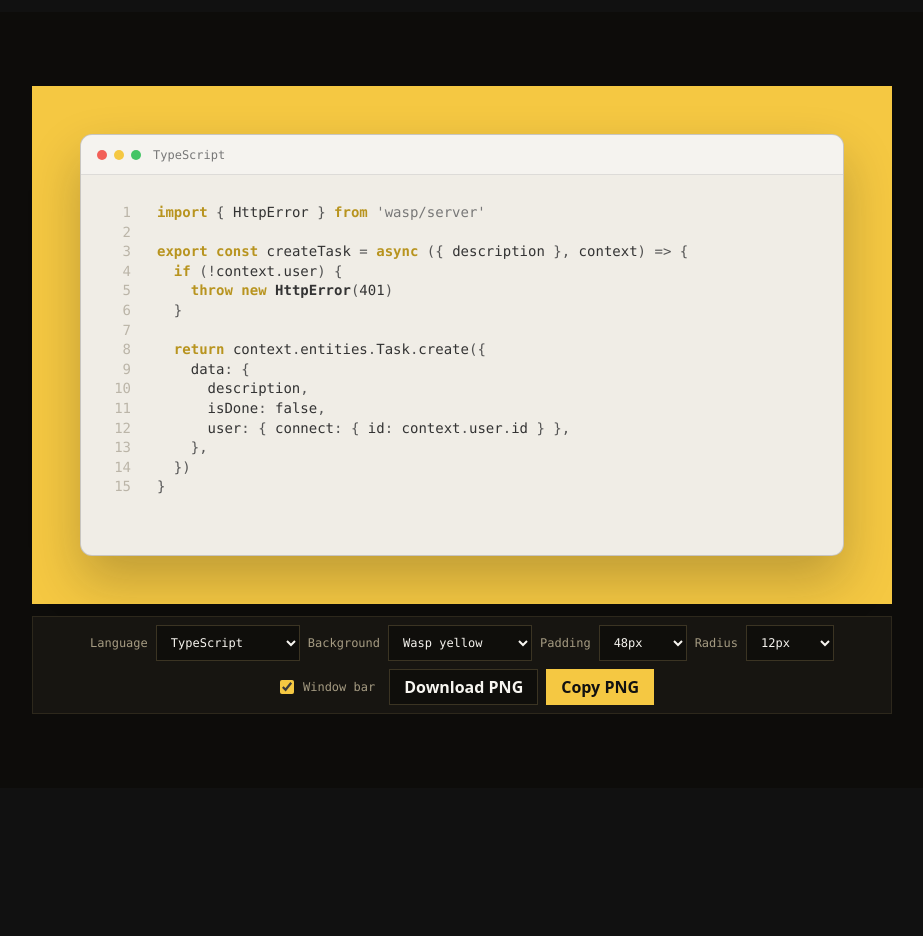
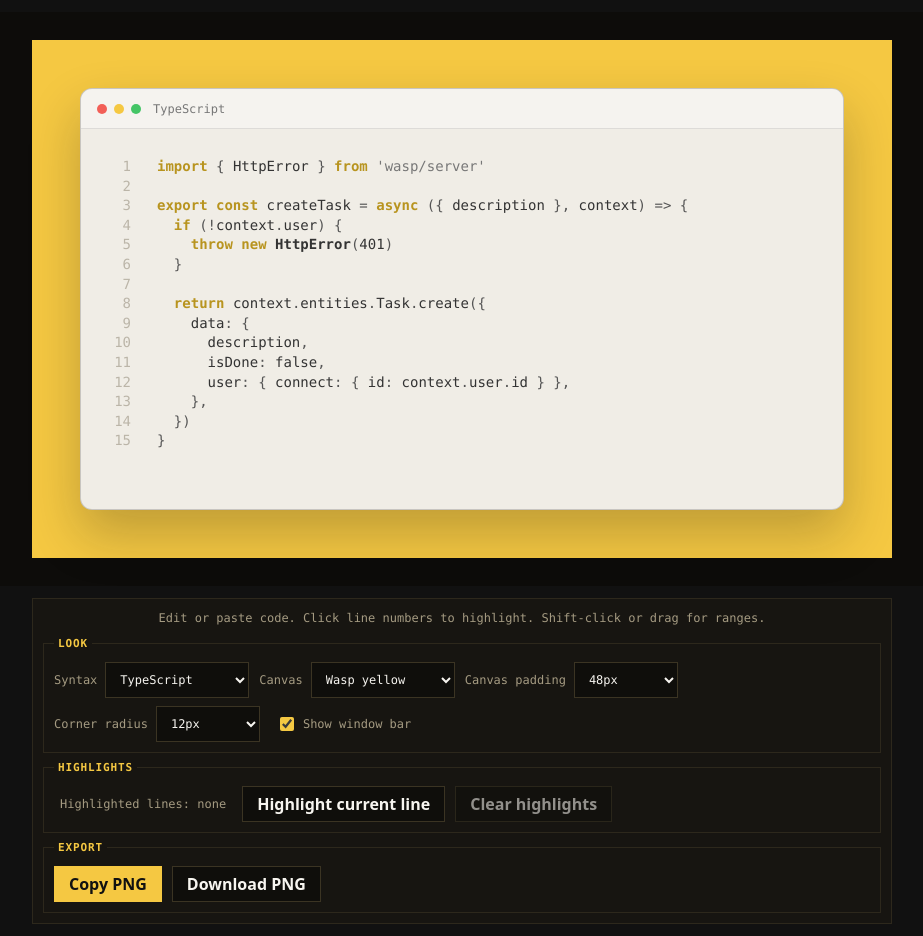
Before and after one commit to infomiho/code-screenshot, a Preact app: page / in a window 1280 px wide. Shown: the whole page, without its empty margins (178-1101 px from the left). Before the commit the page ends 800 px from the top, so only its background shows below. Built offline with nearby package versions, Linux system fonts and the light colour scheme.

Commit message:
Improve screenshot editor UX

```diff
--- a/src/app.tsx
+++ b/src/app.tsx
@@ -47,6 +47,9 @@ type LanguageOption = {
   label: string
   lang: LanguageValue
 }
+
+type LineDragMode = 'add' | 'remove'
+type ExportAction = 'copy' | 'download' | null
 
 const languageOptions: LanguageOption[] = [
   { id: 'typescript', label: 'TypeScript', lang: 'typescript' },
@@ -224,11 +227,31 @@ const buildLineRange = (firstLine: number, lastLine: number) => {
   return selectedLines
 }
 
+const formatHighlightedLines = (lines: Set<number>) => {
+  const sortedLines = [...lines].sort((a, b) => a - b)
+
+  if (sortedLines.length === 0) return 'Highlighted lines: none'
+  if (sortedLines.length === 1) return `Highlighted line: ${sortedLines[0]}`
+
+  const isContiguous = sortedLines.every(
+    (lineNumber, index) => index === 0 || lineNumber === sortedLines[index - 1] + 1,
+  )
+
+  if (isContiguous) {
+    return `Highlighted lines: ${sortedLines[0]}-${sortedLines[sortedLines.length - 1]} (${sortedLines.length} lines)`
+  }
+
+  const previewLines = sortedLines.slice(0, 4).join(', ')
+  const overflow = sortedLines.length > 4 ? `, +${sortedLines.length - 4} more` : ''
+
+  return `Highlighted lines: ${previewLines}${overflow} (${sortedLines.length} lines)`
+}
+
 const downloadBlob = (blob: Blob) => {
   const link = document.createElement('a')
   const url = window.URL.createObjectURL(blob)
 
-  link.download = 'wasp-code-screenshot.png'
+  link.download = 'code-screenshot.png'
   link.href = url
   link.click()
   window.setTimeout(() => window.URL.revokeObjectURL(url), 0)
@@ -254,6 +277,8 @@ export function App() {
   const highlightedLinesRef = useRef(new Set<number>())
   const lineSelectionAnchorRef = useRef<number | null>(null)
   const lineDragAnchorRef = useRef<number | null>(null)
+  const lineDragBaseRef = useRef<Set<number> | null>(null)
+  const lineDragModeRef = useRef<LineDragMode>('add')
   const isDraggingLineRef = useRef(false)
   const [code, setCode] = useState(getInitialCode)
   const [languageId, setLanguageId] = useState('typescript')
@@ -262,7 +287,7 @@ export function App() {
   const [radius, setRadius] = useState(12)
   const [showChrome, setShowChrome] = useState(true)
   const [highlightedLines, setHighlightedLines] = useState<Set<number>>(() => new Set())
-  const [isExporting, setIsExporting] = useState(false)
+  const [exportAction, setExportAction] = useState<ExportAction>(null)
   const [message, setMessage] = useState('')
 
   const selectedLanguage =
@@ -270,6 +295,10 @@ export function App() {
   const selectedBackground =
     backgroundOptions.find((option) => option.id === backgroundId) ?? backgroundOptions[0]
   const selectedLineCount = highlightedLines.size
+  const highlightedLineStatus = formatHighlightedLines(highlightedLines)
+  const isCopying = exportAction === 'copy'
+  const isDownloading = exportAction === 'download'
+  const isExporting = exportAction !== null
 
   codeRef.current = code
   highlightedLinesRef.current = highlightedLines
@@ -293,8 +322,27 @@ export function App() {
   useEffect(() => {
     if (!editorHostRef.current) return
 
-    const selectLineRange = (firstLine: number, lastLine: number) => {
-      setHighlightedLines(buildLineRange(firstLine, lastLine))
+    const applyLineRange = (
+      firstLine: number,
+      lastLine: number,
+      mode: LineDragMode,
+      baseLines: Set<number>,
+    ) => {
+      const lineRange = buildLineRange(firstLine, lastLine)
+
+      setHighlightedLines(() => {
+        const nextLines = new Set(baseLines)
+
+        for (const lineNumber of lineRange) {
+          if (mode === 'add') {
+            nextLines.add(lineNumber)
+          } else {
+            nextLines.delete(lineNumber)
+          }
+        }
+
+        return nextLines
+      })
     }
 
     const editorView = new EditorView({
@@ -307,6 +355,10 @@ export function App() {
           syntaxHighlighting(waspHighlightStyle),
           EditorState.tabSize.of(2),
           EditorView.lineWrapping,
+          EditorView.contentAttributes.of({
+            'aria-label': 'Code editor',
+            'aria-describedby': 'editor-help highlight-status',
+          }),
           keymap.of([indentWithTab]),
           lineNumbers({
             domEventHandlers: {
@@ -315,18 +367,25 @@ export function App() {
                 const lineNumber = view.state.doc.lineAt(line.from).number
 
                 mouseEvent.preventDefault()
-                lineSelectionAnchorRef.current = mouseEvent.shiftKey
+                const baseLines = new Set(highlightedLinesRef.current)
+                const anchorLine = mouseEvent.shiftKey
                   ? lineSelectionAnchorRef.current ?? lineNumber
                   : lineNumber
-                lineDragAnchorRef.current = lineSelectionAnchorRef.current
+
+                lineSelectionAnchorRef.current = lineNumber
+                lineDragAnchorRef.current = anchorLine
+                lineDragBaseRef.current = baseLines
+                lineDragModeRef.current =
+                  !mouseEvent.shiftKey && highlightedLinesRef.current.has(lineNumber) ? 'remove' : 'add'
                 isDraggingLineRef.current = true
-                selectLineRange(lineDragAnchorRef.current, lineNumber)
+                applyLineRange(anchorLine, lineNumber, lineDragModeRef.current, baseLines)
 
                 window.addEventListener(
                   'mouseup',
                   () => {
                     isDraggingLineRef.current = false
                     lineDragAnchorRef.current = null
+                    lineDragBaseRef.current = null
                   },
                   { once: true },
                 )
@@ -334,7 +393,11 @@ export function App() {
                 return true
               },
               mousemove: (view, line, event) => {
-                if (!isDraggingLineRef.current || lineDragAnchorRef.current == null) {
+                if (
+                  !isDraggingLineRef.current ||
+                  lineDragAnchorRef.current == null ||
+                  lineDragBaseRef.current == null
+                ) {
                   return false
                 }
 
@@ -342,7 +405,12 @@ export function App() {
                 const lineNumber = view.state.doc.lineAt(line.from).number
 
                 mouseEvent.preventDefault()
-                selectLineRange(lineDragAnchorRef.current, lineNumber)
+                applyLineRange(
+                  lineDragAnchorRef.current,
+                  lineNumber,
+                  lineDragModeRef.current,
+                  lineDragBaseRef.current,
+                )
                 return true
               },
             },
@@ -355,6 +423,13 @@ export function App() {
             const nextCode = update.state.doc.toString()
             codeRef.current = nextCode
             setCode(nextCode)
+            setHighlightedLines((previousLines) => {
+              const visibleLines = new Set(
+                [...previousLines].filter((lineNumber) => lineNumber <= update.state.doc.lines),
+              )
+
+              return visibleLines.size === previousLines.size ? previousLines : visibleLines
+            })
           }),
         ],
       }),
@@ -371,6 +446,28 @@ export function App() {
     }
   }, [selectedLanguage.lang])
 
+  const highlightCurrentLine = () => {
+    const editorView = editorViewRef.current
+
+    if (!editorView) return
+
+    const lineNumber = editorView.state.doc.lineAt(editorView.state.selection.main.head).number
+
+    lineSelectionAnchorRef.current = lineNumber
+    setHighlightedLines((previousLines) => {
+      if (previousLines.has(lineNumber)) return previousLines
+
+      const nextLines = new Set(previousLines)
+      nextLines.add(lineNumber)
+      return nextLines
+    })
+    editorView.focus()
+  }
+
+  const clearHighlights = () => {
+    setHighlightedLines(new Set())
+  }
+
   const renderPngBlob = () => {
     if (!shotRef.current) return null
 
@@ -382,7 +479,7 @@ export function App() {
   }
 
   const copyPng = async () => {
-    setIsExporting(true)
+    setExportAction('copy')
     setMessage('')
 
     try {
@@ -397,16 +494,16 @@ export function App() {
       await navigator.clipboard.write([
         new ClipboardItem({ [blob.type || 'image/png']: blob }),
       ])
-      setMessage('Copied PNG.')
+      setMessage('Copied PNG to clipboard.')
     } catch {
       setMessage('Copy failed. Use Download PNG.')
     } finally {
-      setIsExporting(false)
+      setExportAction(null)
     }
   }
 
   const downloadPng = async () => {
-    setIsExporting(true)
+    setExportAction('download')
     setMessage('')
 
     try {
@@ -418,7 +515,7 @@ export function App() {
     } catch {
       setMessage('Download failed.')
     } finally {
-      setIsExporting(false)
+      setExportAction(null)
     }
   }
 
@@ -451,12 +548,23 @@ export function App() {
                 </div>
               </div>
             </div>
+          </div>
+        </div>
 
-            <div class="toolbar" aria-label="Screenshot controls">
-              <div class="toolbar-controls">
-                <label class="toolbar-field">
-                  <span>Language</span>
+        <div class="control-panel" aria-label="Screenshot controls">
+          <p id="editor-help" class="editor-help">
+            Edit or paste code. Click line numbers to highlight. Shift-click or drag for ranges.
+          </p>
+
+          <div class="control-groups">
+            <fieldset class="control-group look-group">
+              <legend>Look</legend>
+
+              <label class="toolbar-field" htmlFor="syntax">
+                <span>Syntax</span>
                 <select
+                  id="syntax"
+                  name="syntax"
                   value={languageId}
                   onInput={(event) =>
                     setLanguageId((event.currentTarget as HTMLSelectElement).value)
@@ -470,9 +578,11 @@ export function App() {
                 </select>
               </label>
 
-                <label class="toolbar-field">
-                  <span>Background</span>
+              <label class="toolbar-field" htmlFor="canvas">
+                <span>Canvas</span>
                 <select
+                  id="canvas"
+                  name="canvas"
                   value={backgroundId}
                   onInput={(event) =>
                     setBackgroundId((event.currentTarget as HTMLSelectElement).value)
@@ -486,9 +596,11 @@ export function App() {
                 </select>
               </label>
 
-                <label class="toolbar-field compact-field">
-                  <span>Padding</span>
+              <label class="toolbar-field compact-field" htmlFor="canvas-padding">
+                <span>Canvas padding</span>
                 <select
+                  id="canvas-padding"
+                  name="canvas-padding"
                   value={String(padding)}
                   onInput={(event) =>
                     setPadding(Number((event.currentTarget as HTMLSelectElement).value))
@@ -502,9 +614,11 @@ export function App() {
                 </select>
               </label>
 
-                <label class="toolbar-field compact-field">
-                  <span>Radius</span>
+              <label class="toolbar-field compact-field" htmlFor="corner-radius">
+                <span>Corner radius</span>
                 <select
+                  id="corner-radius"
+                  name="corner-radius"
                   value={String(radius)}
                   onInput={(event) =>
                     setRadius(Number((event.currentTarget as HTMLSelectElement).value))
@@ -518,48 +632,60 @@ export function App() {
                 </select>
               </label>
 
-                <label class="toolbar-toggle">
+              <label class="toolbar-toggle" htmlFor="show-window-bar">
                 <input
+                  id="show-window-bar"
+                  name="show-window-bar"
                   type="checkbox"
                   checked={showChrome}
                   onInput={(event) =>
                     setShowChrome((event.currentTarget as HTMLInputElement).checked)
                   }
                 />
-                  <span>Window bar</span>
+                <span>Show window bar</span>
               </label>
+            </fieldset>
 
-                {selectedLineCount > 0 && (
+            <fieldset class="control-group highlight-group">
+              <legend>Highlights</legend>
+              <p id="highlight-status" class="highlight-status" role="status" aria-live="polite">
+                {highlightedLineStatus}
+              </p>
+              <button class="secondary-button" type="button" onClick={highlightCurrentLine}>
+                Highlight current line
+              </button>
               <button
                 class="secondary-button"
                 type="button"
-                    onClick={() => setHighlightedLines(new Set())}
+                onClick={clearHighlights}
+                disabled={selectedLineCount === 0}
               >
-                    Clear {selectedLineCount} {selectedLineCount === 1 ? 'line' : 'lines'}
+                Clear highlights
               </button>
-                )}
+            </fieldset>
 
-                {message && <span class="toolbar-status">{message}</span>}
-
+            <fieldset class="control-group export-group">
+              <legend>Export</legend>
+              <button
+                class="export-button"
+                type="button"
+                onClick={copyPng}
+                disabled={isExporting}
+              >
+                {isCopying ? 'Copying...' : 'Copy PNG'}
+              </button>
               <button
                 class="secondary-button"
                 type="button"
                 onClick={downloadPng}
                 disabled={isExporting}
               >
-                  Download PNG
+                {isDownloading ? 'Downloading...' : 'Download PNG'}
               </button>
-
-                <button
-                  class="export-button"
-                  type="button"
-                  onClick={copyPng}
-                  disabled={isExporting}
-                >
-                  {isExporting ? 'Working...' : 'Copy PNG'}
-                </button>
-              </div>
-            </div>
+              <span id="export-status" class="toolbar-status" role="status" aria-live="polite">
+                {message}
+              </span>
+            </fieldset>
           </div>
         </div>
       </section>
--- a/src/index.css
+++ b/src/index.css
@@ -56,11 +56,16 @@ input:focus-visible,
 
 .workspace {
   display: grid;
+  grid-template-rows: minmax(0, 1fr) auto;
+  gap: 12px;
+  min-width: 0;
   min-height: 0;
-  overflow: auto;
+  overflow: visible;
 }
 
 .preview-viewport {
+  display: grid;
+  min-width: 0;
   min-height: 0;
   overflow: auto;
   background: #0d0c0a;
@@ -72,8 +77,6 @@ input:focus-visible,
   min-height: 100%;
   align-items: center;
   justify-content: center;
-  flex-direction: column;
-  gap: 12px;
   padding: 28px;
 }
 
@@ -92,8 +95,6 @@ input:focus-visible,
 }
 
 .window-bar,
-.toolbar,
-.toolbar-controls,
 .toolbar-field,
 .toolbar-toggle {
   display: flex;
@@ -195,20 +196,47 @@ input:focus-visible,
   background: rgba(245, 200, 66, 0.35) !important;
 }
 
-.toolbar {
-  width: min(860px, max-content);
-  max-width: 860px;
-  min-height: 48px;
-  justify-content: center;
+.control-panel {
+  width: min(860px, 100%);
+  justify-self: center;
   border: 1px solid var(--panel-border);
   background: var(--panel);
-  padding: 8px;
+  padding: 10px;
 }
 
-.toolbar-controls {
+.editor-help {
+  margin: 0 0 10px;
+  color: var(--muted);
+  font-family: var(--mono);
+  font-size: 12px;
+  line-height: 1.5;
+  text-align: center;
+}
+
+.control-groups {
+  display: grid;
+  gap: 8px;
+}
+
+.control-group {
+  display: flex;
   flex-wrap: wrap;
-  justify-content: center;
-  gap: 8px;
+  align-items: center;
+  gap: 8px 10px;
+  min-width: 0;
+  margin: 0;
+  border: 1px solid var(--panel-border);
+  padding: 12px 10px 10px;
+}
+
+.control-group legend {
+  color: var(--wasp-yellow);
+  font-family: var(--mono);
+  font-size: 11px;
+  font-weight: 800;
+  letter-spacing: 0.08em;
+  padding: 0 4px;
+  text-transform: uppercase;
 }
 
 .toolbar-field {
@@ -218,8 +246,12 @@ input:focus-visible,
   font-size: 12px;
 }
 
+.toolbar-field span {
+  white-space: nowrap;
+}
+
 .compact-field select {
-  width: 88px;
+  width: 104px;
 }
 
 select,
@@ -250,11 +282,20 @@ select {
   accent-color: var(--wasp-yellow);
 }
 
+.highlight-status,
 .toolbar-status {
+  display: flex;
+  min-height: 36px;
+  align-items: center;
   color: var(--muted);
   font-family: var(--mono);
   font-size: 12px;
+  line-height: 1.4;
   padding: 0 6px;
+}
+
+.highlight-status {
+  margin: 0;
 }
 
 .export-button,
@@ -277,8 +318,8 @@ select {
 
 .export-button:disabled,
 .secondary-button:disabled {
-  cursor: wait;
-  opacity: 0.7;
+  cursor: not-allowed;
+  opacity: 0.55;
 }
 
 @media (max-width: 980px) {
@@ -293,21 +334,39 @@ select {
     padding: 8px;
   }
 
-  .toolbar {
-    width: 100%;
-    max-width: 100%;
+  .workspace {
+    gap: 8px;
   }
 
-  .toolbar-controls {
+  .preview-stage {
+    padding: 20px;
+  }
+
+  .control-panel {
+    width: 100%;
+  }
+
+  .editor-help {
+    text-align: left;
+  }
+
+  .control-group {
     align-items: stretch;
     flex-direction: column;
     justify-content: flex-start;
-    width: 100%;
+  }
+
+  .toolbar-field {
+    align-items: stretch;
+    flex-direction: column;
+    gap: 4px;
   }
 
   .toolbar-field,
   .toolbar-field select,
   .toolbar-toggle,
+  .highlight-status,
+  .toolbar-status,
   .secondary-button,
   .export-button {
     width: 100%;
```
Lines whose indentation alone changed are shown as unchanged.
